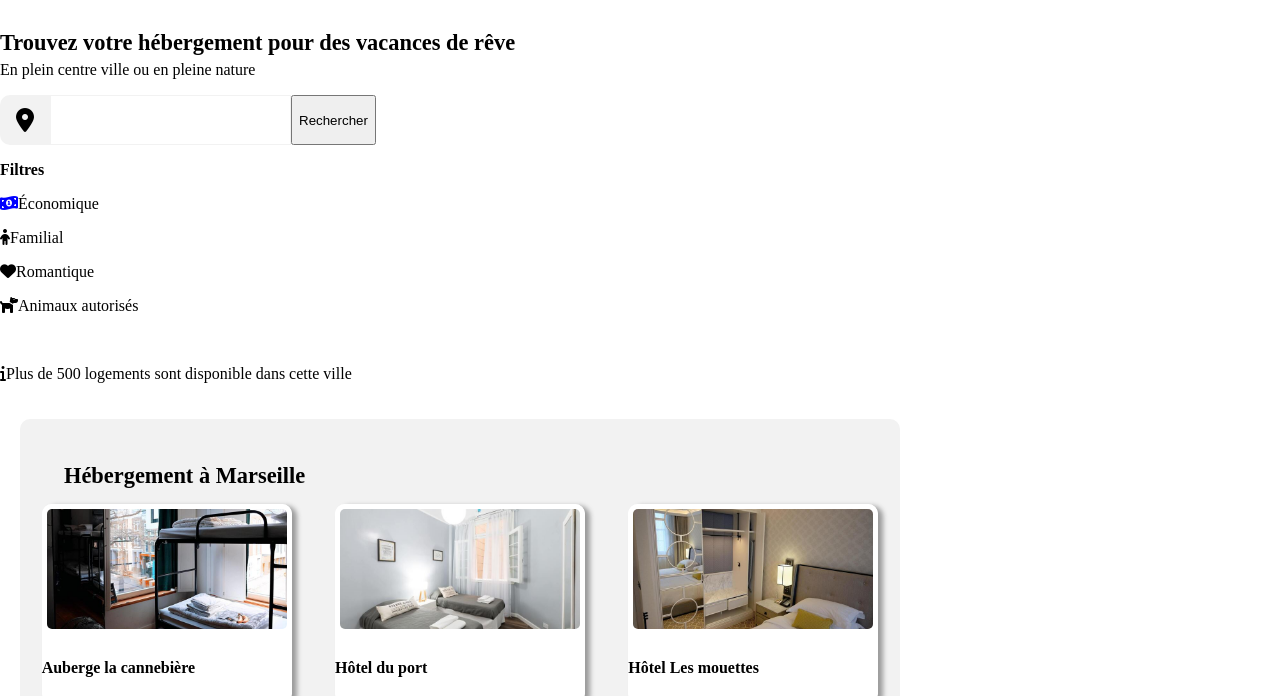
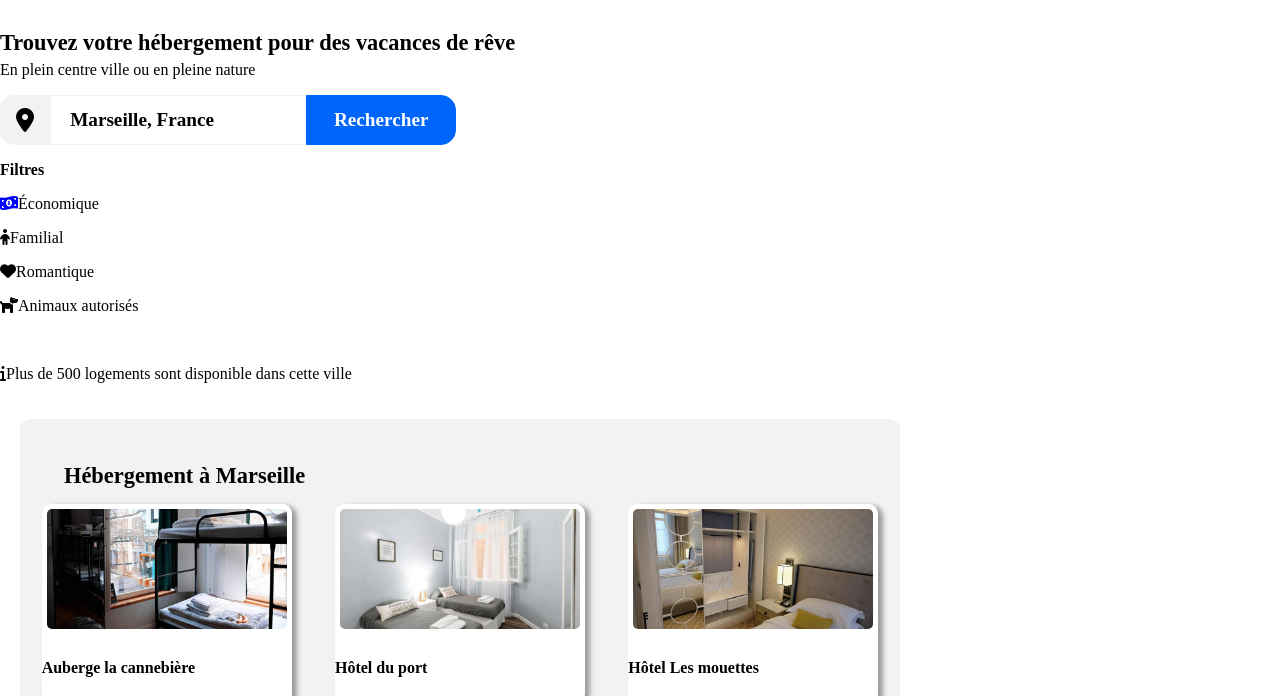
Before and after one commit to FusFendragon/LoicChevallier_2_14012021, a plain HTML site: page index.html in a window 1280 px wide. Shown: the part 91-787 px from the top of the page. Drawn offline with Linux system fonts and the light colour scheme; a web font is replaced by a local one.

Commit message:
Search button

```diff
--- a/index.html
+++ b/index.html
@@ -29,8 +29,8 @@
 				<form action="" method="get" class="search">
 					<div id="search-bloc">
 						<i class="fas fa-map-marker-alt"></i>
-						<input type="text" name="ville" id="ville" required />
-						<input type="submit" value="Rechercher" id="search-button" />
+						<input type="text" name="ville" id="ville" value="Marseille, France" required />
+						<input type="submit" value="Rechercher" id="search-button"/>
 					</div>
 				</form>
 				<p><strong>Filtres</strong></p>
--- a/style.css
+++ b/style.css
@@ -18,6 +18,7 @@ h2,
 h3,
 h4,
 p,
+input,
 a {
 	font-family: "raleway";
 }
@@ -81,8 +82,8 @@ h3 {
 	background-color: #f2f2f2;
 	width: 50px;
 	height: 50px;
-	border-bottom-left-radius: 10px;
-	border-top-left-radius: 10px;
+	border-bottom-left-radius: 15px;
+	border-top-left-radius: 15px;
 }
 
 #search-bloc {
@@ -91,6 +92,21 @@ h3 {
 #ville {
 	width: 235px;
 	border: 1px solid #f2f2f2;
+	font-size: 1.2em;
+	font-weight: 600;
+	padding: 0em 0em 0em 1em;
+}
+#search-button {
+	background-color: #0065fc;
+	border: 1px solid #0065fc;
+	border-top-right-radius: 15px;
+	border-bottom-right-radius: 15px;
+	width: 150px;
+	height: 50px;
+	color: white;
+	font-size: 1.2em;
+	font-weight: 600;
+
 }
 
 /*result bloc*/
```
